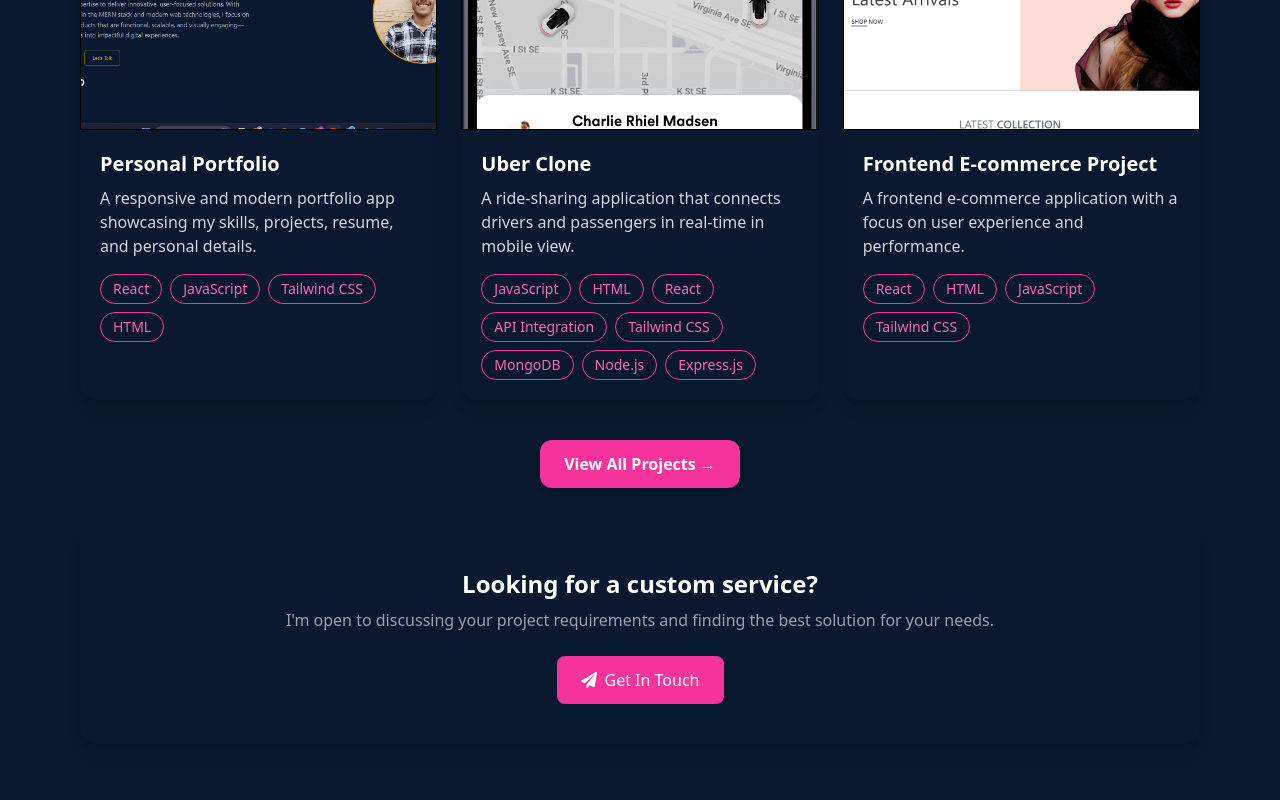
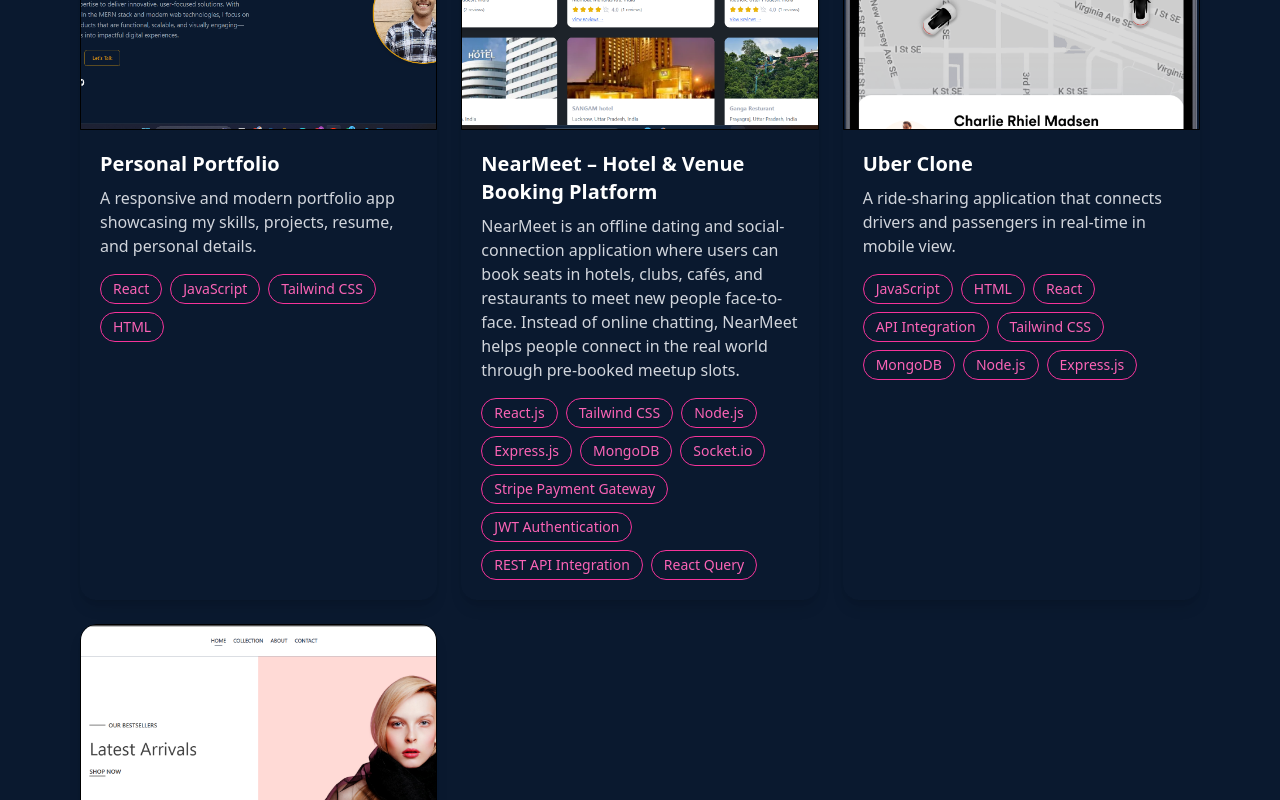
Before and after one commit to Sarwan72/portfolio_sarwan, a React (Vite) app: page / in a window 1280 px wide. Shown: the part 4533-5333 px from the top of the page. Built offline with nearby package versions, Linux system fonts and the light colour scheme.

Commit message:
add nearmeet project

```diff
--- a/src/pages/Projects.jsx
+++ b/src/pages/Projects.jsx
@@ -6,6 +6,7 @@
 import uber from "../assets/images/uber.png";
 import Ecommerce from "../assets/images/Ecommerce.png";
 import portfolio from "../assets/images/portfolio.png";
+import nearmeet from "../assets/images/nearmeet.png";
 
 const projects = [
   {
@@ -17,6 +18,27 @@
     liveLink: "https://portfolio-sarwan-3w6p.vercel.app/",
     githubLink: "https://github.com/Sarwan72/portfolio_sarwan",
   },
+  {
+  title: "NearMeet – Hotel & Venue Booking Platform",
+  description:
+    "NearMeet is an offline dating and social-connection application where users can book seats in hotels, clubs, cafés, and restaurants to meet new people face-to-face. Instead of online chatting, NearMeet helps people connect in the real world through pre-booked meetup slots.",
+  image: nearmeet,  // replace with your image import
+  tech: [
+    "React.js",
+    "Tailwind CSS",
+    "Node.js",
+    "Express.js",
+    "MongoDB",
+    "Socket.io",
+    "Stripe Payment Gateway",
+    "JWT Authentication",
+    "REST API Integration",
+    "React Query"
+  ],
+  liveLink: "https://near-meet.vercel.app/",
+  githubLink: "https://github.com/Sarwan72/NearMeet"
+}
+,
   {
     title: "Uber Clone",
     description:
```
Also changed, not shown: src/assets/images/nearmeet.png (added).
